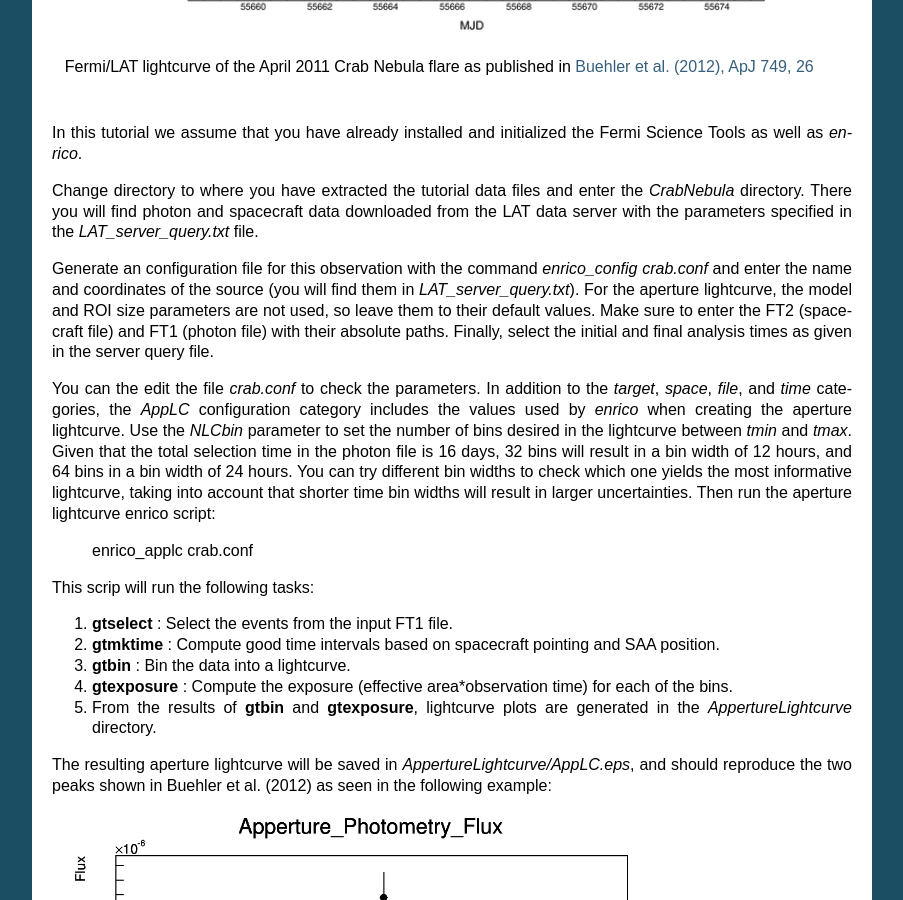
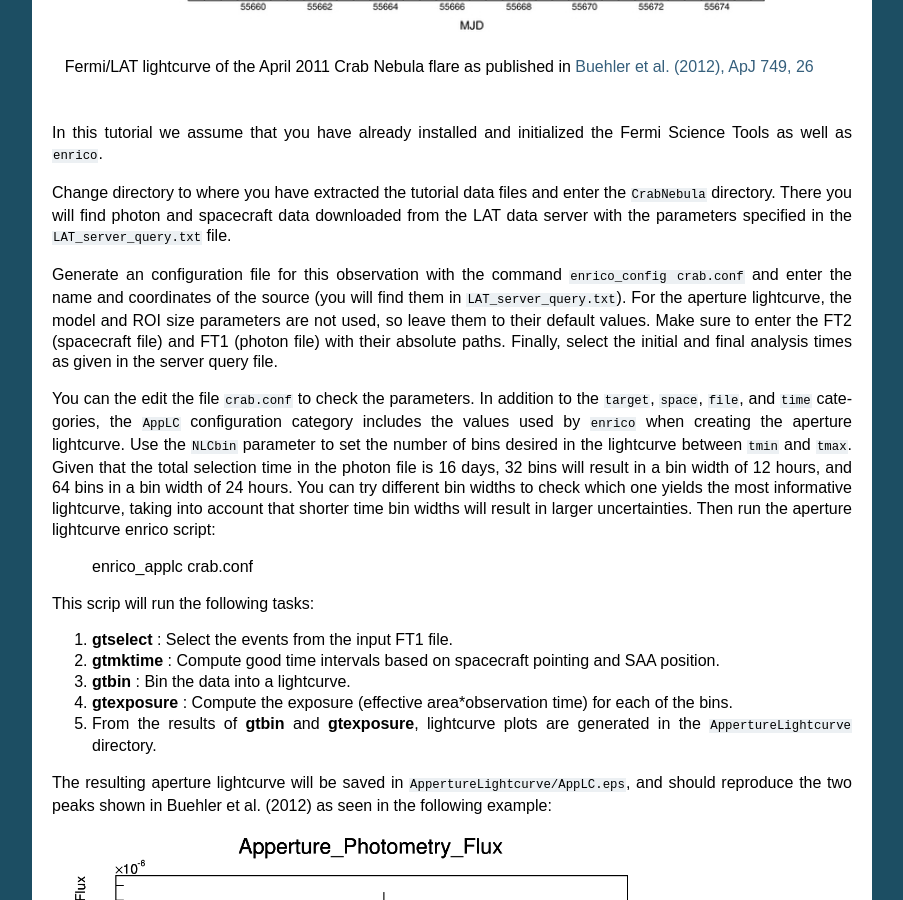
Before and after one commit to gammapy/fermi-hero, a Sphinx documentation site: the page built from docs/lightcurve/index.rst, in a window 1280 px wide and 900 px high, scrolled down 675 px. Shown: the whole window, without its empty margins (198-1101 px from the left). Built offline with Sphinx 7.4.7, drawn with Linux system fonts in a browser that asks for light colours.

Commit message:
fix monospace

```diff
--- a/docs/lightcurve/index.rst
+++ b/docs/lightcurve/index.rst
@@ -31,26 +31,26 @@
 
 
 In this tutorial we assume that you have already installed and initialized the Fermi Science
-Tools as well as `enrico`.
+Tools as well as ``enrico``.
 
 Change directory to where you have extracted the tutorial data files and enter
-the `CrabNebula` directory. There you will find photon and spacecraft data
+the ``CrabNebula`` directory. There you will find photon and spacecraft data
 downloaded from the LAT data server with the parameters specified in the
-`LAT_server_query.txt` file.
+``LAT_server_query.txt`` file.
 
 Generate an configuration file for this observation with the command
-`enrico_config crab.conf` and enter the name and coordinates of the source (you
-will find them in `LAT_server_query.txt`). For the aperture lightcurve, the
+``enrico_config crab.conf`` and enter the name and coordinates of the source (you
+will find them in ``LAT_server_query.txt``). For the aperture lightcurve, the
 model and ROI size parameters are not used, so leave them to their default
 values. Make sure to enter the FT2 (spacecraft file) and FT1 (photon file) with their
 absolute paths. Finally, select the initial and final analysis times as given in
 the server query file.
 
-You can the edit the file `crab.conf` to check the parameters. In addition to
-the `target`, `space`, `file`, and `time` categories, the `AppLC` configuration
-category includes the values used by `enrico` when creating the aperture
-lightcurve. Use the `NLCbin` parameter to set the number of bins desired in the
-lightcurve between `tmin` and `tmax`. Given that the total selection time in the photon
+You can the edit the file ``crab.conf`` to check the parameters. In addition to
+the ``target``, ``space``, ``file``, and ``time`` categories, the ``AppLC`` configuration
+category includes the values used by ``enrico`` when creating the aperture
+lightcurve. Use the ``NLCbin`` parameter to set the number of bins desired in the
+lightcurve between ``tmin`` and ``tmax``. Given that the total selection time in the photon
 file is 16 days, 32 bins will result in a bin width of 12 hours, and 64 bins in
 a bin width of 24 hours. You can try different bin widths to check which one
 yields the most informative lightcurve, taking into account that shorter time
@@ -68,10 +68,10 @@
 3. **gtbin** : Bin the data into a lightcurve.
 4. **gtexposure** : Compute the exposure (effective area*observation time) for
    each of the bins.
-5. From the results of **gtbin** and **gtexposure**, lightcurve plots are generated in the `AppertureLightcurve` directory.
+5. From the results of **gtbin** and **gtexposure**, lightcurve plots are generated in the ``AppertureLightcurve`` directory.
 
 The resulting aperture lightcurve will be saved in
-`AppertureLightcurve/AppLC.eps`, and should reproduce the two peaks shown in
+``AppertureLightcurve/AppLC.eps``, and should reproduce the two peaks shown in
 Buehler et al. (2012) as seen in the following example:
 
 .. image:: applc.png
```
